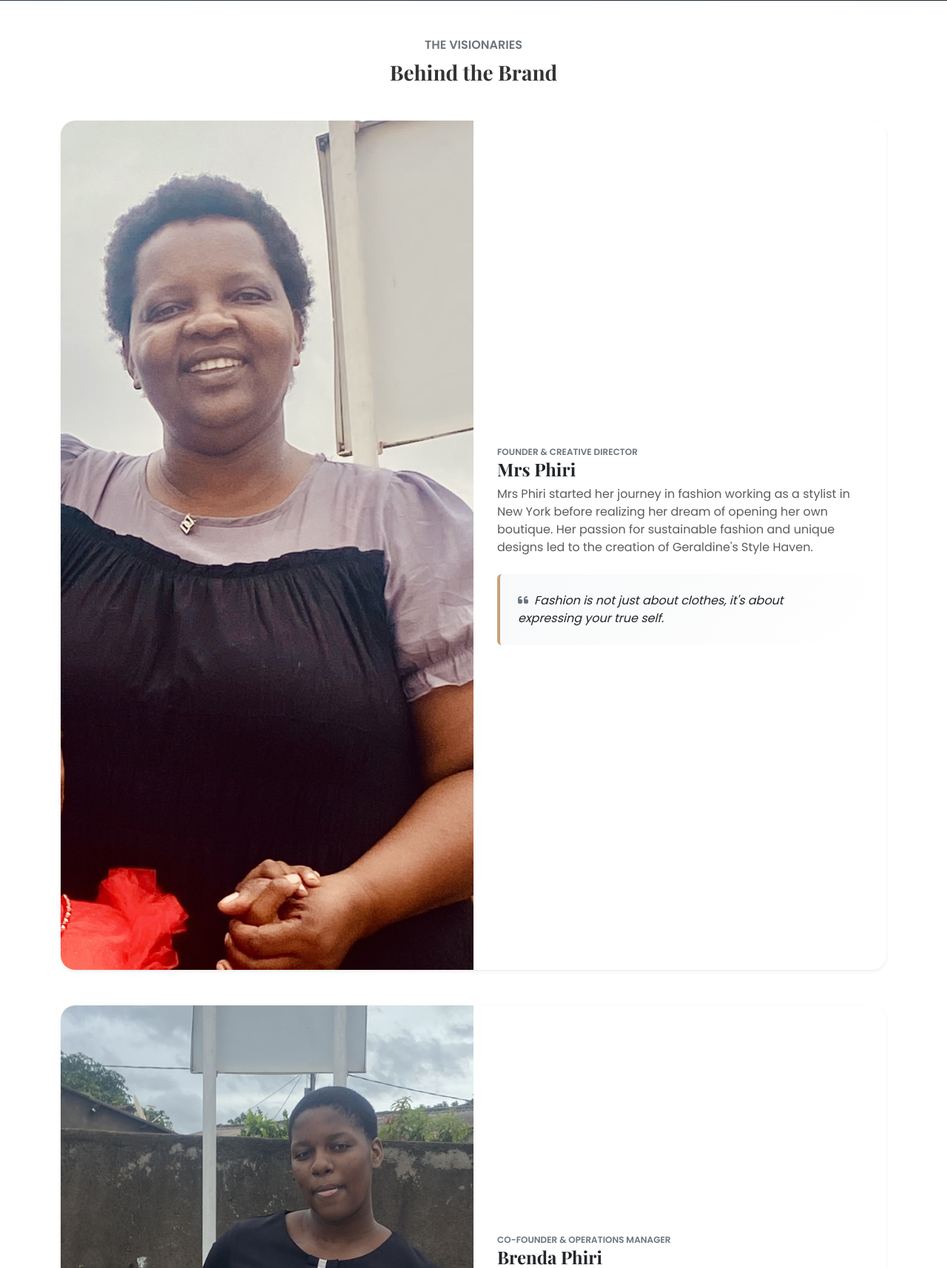
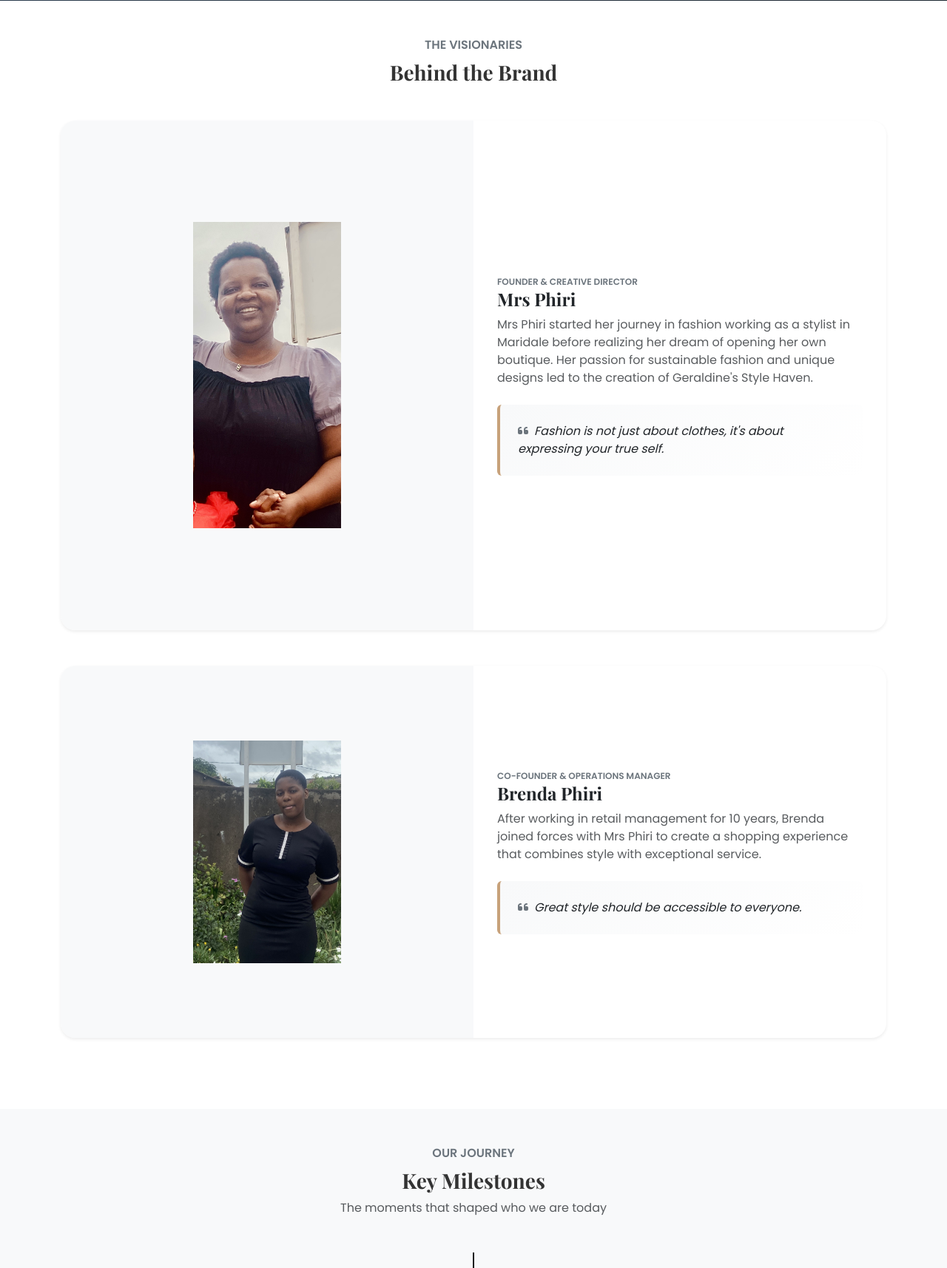
Before and after one commit to mapfumowesley27/GERALDINE-S-STYLE-HAVEN, a Flask app: page /stories in a window 1280 px wide. Shown: the part 227-1941 px from the top of the page at 74% size. Run offline with Flask 3, Linux system fonts and the light colour scheme; some libraries are stand-ins or nearby versions.

Commit message:
owners update

```diff
--- a/app.py
+++ b/app.py
@@ -745,17 +745,17 @@ def init_db():
         Owner(
             name="Mrs Phiri",
             role="Founder & Creative Director",
-            bio="With over 15 years in fashion, Geraldine brings her unique vision to every collection.",
+            bio="With over 15 years in fashion, Mrs Phiri brings her unique vision to every collection.",
             image="owners/IMG_1201.jpg",
-            story="Mrs Phiri started her journey in fashion working as a stylist in New York before realizing her dream of opening her own boutique. Her passion for sustainable fashion and unique designs led to the creation of Geraldine's Style Haven.",
+            story="Mrs Phiri started her journey in fashion working as a stylist in Norton before realizing her dream of opening her own boutique. Her passion for sustainable fashion and unique designs led to the creation of Geraldine's Style Haven.",
             quote="Fashion is not just about clothes, it's about expressing your true self."
         ),
         Owner(
             name="Brenda Phiri",
             role="Co-founder & Operations Manager",
-            bio="Brenda combines his business acumen with a love for fashion to ensure every customer has an amazing experience.",
+            bio="Brenda combines her business acumen with a love for fashion to ensure every customer has an amazing experience.",
             image="owners/IMG_1192.jpg",
-            story="After working in retail management for 10 years, Marcus joined forces with Geraldine to create a shopping experience that combines style with exceptional service.",
+            story="After working in retail management for 10 years, Brenda joined forces with Mrs Phiri to create a shopping experience that combines style with exceptional service.",
             quote="Great style should be accessible to everyone."
         )
     ]
@@ -882,17 +882,17 @@ def init_database():
             Owner(
                 name="Mrs Phiri",
                 role="Founder & Creative Director",
-                bio="With over 15 years in fashion, Geraldine brings her unique vision to every collection.",
+                bio="With over 15 years in fashion, Mrs Phiri brings her unique vision to every collection.",
                 image="owners/IMG_1201.jpg",
-                story="Mrs Phiri started her journey in fashion working as a stylist in New York before realizing her dream of opening her own boutique. Her passion for sustainable fashion and unique designs led to the creation of Geraldine's Style Haven.",
+                story="Mrs Phiri started her journey in fashion working as a stylist in Maridale before realizing her dream of opening her own boutique. Her passion for sustainable fashion and unique designs led to the creation of Geraldine's Style Haven.",
                 quote="Fashion is not just about clothes, it's about expressing your true self."
             ),
             Owner(
                 name="Brenda Phiri",
                 role="Co-founder & Operations Manager",
-                bio="Brenda combines his business acumen with a love for fashion to ensure every customer has an amazing experience.",
+                bio="Brenda combines her business acumen with a love for fashion to ensure every customer has an amazing experience.",
                 image="owners/IMG_1192.jpg",
-                story="After working in retail management for 10 years, Marcus joined forces with Geraldine to create a shopping experience that combines style with exceptional service.",
+                story="After working in retail management for 10 years, Brenda joined forces with Mrs Phiri to create a shopping experience that combines style with exceptional service.",
                 quote="Great style should be accessible to everyone."
             )
         ]
@@ -910,8 +910,7 @@ def init_database():
                 sizes="XS,S,M,L,XL",
                 colors="White,Black,Blush",
                 quantity=50,
-                in_stock=True
-            ),
+                in_stock=True       ),
             Product(
                 name="Premium Cotton T-Shirt",
                 price=29.99,
--- a/templates/about.html
+++ b/templates/about.html
@@ -39,7 +39,7 @@
         box-shadow: 0 20px 40px rgba(0,0,0,0.1);
     }
     .story-card img {
-        height: 350px;
+        height: 300px;
         object-fit: cover;
     }
     .value-icon {
@@ -148,7 +148,7 @@
             </div>
             <div class="col-lg-6">
                 <span class="text-uppercase text-secondary letter-spacing-2 fw-bold">Our Story</span>
-                <h3 class="fw-bold mb-3" style="font-family: 'Playfair Display', serif;">Curating Elegance Since 2015</h3>
+                <h3 class="fw-bold mb-3" style="font-family: 'Playfair Display', serif;">Curating Elegance Since 2011</h3>
                 <p class="lead text-muted mb-4">Geraldine's Style Haven was born from a simple vision: to bring timeless elegance to the modern woman's wardrobe.</p>
                 <p class="text-muted mb-4">What started as a small boutique has grown into a destination for discerning fashion lovers seeking quality pieces that transcend seasonal trends. We believe that true style isn't about following trends—it's about investing in pieces that make you feel confident and elegant for years to come.</p>
                 <p class="text-muted mb-0">Every piece in our collection is carefully selected for its quality, craftsmanship, and timeless appeal, sourced from artisans and designers who share our commitment to excellence.</p>
@@ -162,7 +162,7 @@
     <div class="container">
         <div class="row g-4 text-center">
             <div class="col-6 col-md-3">
-                <div class="stat-counter" data-count="10">10</div>
+                <div class="stat-counter" data-count="10">15</div>
                 <p class="text-muted mb-0">Years of Excellence</p>
             </div>
             <div class="col-6 col-md-3">
--- a/templates/checkout.html
+++ b/templates/checkout.html
@@ -71,7 +71,7 @@
                                 <div class="input-group">
                                     <span class="input-group-text">+263</span>
                                     <input type="tel" class="form-control" id="customer_phone" name="customer_phone"
-                                           placeholder="77XXXXXXXX" pattern="[0-9]{9}" required>
+                                           placeholder="077XXXXXXXX" pattern="[0-9]{9}" required>
                                 </div>
                                 <div class="form-text">Enter your Ecocash registered number (e.g., 771234567)</div>
                             </div>
--- a/templates/index.html
+++ b/templates/index.html
@@ -25,7 +25,7 @@
                     <div class="container h-100">
                         <div class="row h-100 align-items-center">
                             <div class="col-lg-6 text-white">
-                                <h1 class="display-4 fw-bold mb-3">Summer Collection 2024</h1>
+                                <h1 class="display-4 fw-bold mb-3">Summer Collection 2026</h1>
                                 <p class="lead mb-3">Light, breezy, and effortlessly chic. Explore our latest arrivals.</p>
                                 <a href="{{ url_for('products') }}" class="btn btn-light btn-lg px-5 py-3">Explore</a>
                             </div>
@@ -136,7 +136,7 @@
             </div>
             <div class="col-lg-6">
                 <h2 class="h3 fw-bold mb-3">Our Story</h2>
-                <p class="lead mb-4">Founded in 2020, GERALDINE'S STYLE HAVEN began as a dream to bring curated, sustainable fashion to our community.</p>
+                <p class="lead mb-4">Founded in 2011, GERALDINE'S STYLE HAVEN began as a dream to bring curated, sustainable fashion to our community.</p>
                 <p class="text-muted mb-4">What started as a small boutique has grown into a destination for fashion lovers who appreciate quality, style, and ethical production. Every piece in our collection is carefully selected to ensure it meets our high standards for design and sustainability.</p>
                 <a href="{{ url_for('about') }}" class="btn btn-dark">Read More About Us</a>
             </div>
--- a/templates/stories.html
+++ b/templates/stories.html
@@ -24,18 +24,18 @@
         box-shadow: 0 20px 40px rgba(0,0,0,0.1);
     }
     .story-card-horizontal .image-container {
-        height: 400px;
+        height: 280px;
         background-color: #f8f9fa;
         display: flex;
         align-items: center;
         justify-content: center;
     }
     .story-card-horizontal img {
-        max-width: 100%;
-        max-height: 100%;
+        max-width: 60%;
+        max-height: 60%;
         width: auto;
         height: auto;
-        object-fit: contain;
+        object-fit: cover;
     }
     .story-card-horizontal .card-body {
         padding: 2rem;
@@ -115,9 +115,14 @@
         border-radius: 20px;
         font-weight: 600;
     }
+    @media (min-width: 1200px) {
+        .story-card-horizontal .image-container {
+            height: 250px;
+        }
+    }
     @media (max-width: 992px) {
         .story-card-horizontal .image-container {
-            height: 300px;
+            height: 250px;
         }
     }
     @media (max-width: 768px) {
@@ -195,16 +200,16 @@
         <div class="row justify-content-center">
             <div class="col-lg-8">
                 <div class="timeline">
-                    <!-- 2020 -->
+                    <!-- 2011 -->
                     <div class="timeline-item mb-4">
                         <div class="timeline-dot"></div>
                         <div class="timeline-card card shadow-sm">
                             <div class="card-body">
                                 <div class="d-flex justify-content-between align-items-start mb-2">
-                                    <span class="badge bg-primary">2020</span>
+                                    <span class="badge bg-primary">2011</span>
                                 </div>
                                 <h6 class="fw-bold mb-2">The Beginning</h6>
-                                <p class="text-muted mb-0">Geraldine opens the first Style Haven boutique in downtown New York, starting with a curated selection of 50 premium pieces.</p>
+                                <p class="text-muted mb-0">Mrs Phiri opens the first Style Haven boutique in Katanga Norton along Speed market place, starting with a curated selection of 50 premium pieces.</p>
                             </div>
                         </div>
                     </div>
@@ -216,7 +221,7 @@
                             <div class="card-body">
                                 <span class="badge bg-success mb-2">2021</span>
                                 <h6 class="fw-bold mb-2">Growing Together</h6>
-                                <p class="text-muted mb-0">Marcus joins as co-founder, expanding our collection to include menswear and unisex lines, doubling our product range.</p>
+                                <p class="text-muted mb-0">Brenda joins as co-founder, expanding our collection to include menswear and unisex lines, doubling our product range.</p>
                             </div>
                         </div>
                     </div>
@@ -233,7 +238,7 @@
                         </div>
                     </div>
 
-                    <!-- 2023 -->
+                    <!-- 2024 -->
                     <div class="timeline-item mb-4">
                         <div class="timeline-dot"></div>
                         <div class="timeline-card card shadow-sm">
@@ -245,14 +250,14 @@
                         </div>
                     </div>
 
-                    <!-- 2024 -->
+                    <!-- 2026 -->
                     <div class="timeline-item">
                         <div class="timeline-dot"></div>
                         <div class="timeline-card card shadow-sm">
                             <div class="card-body">
-                                <span class="badge bg-dark mb-2">2024</span>
+                                <span class="badge bg-dark mb-2">2026</span>
                                 <h6 class="fw-bold mb-2">Community First</h6>
-                                <p class="text-muted mb-0">Celebrating 4 years of style, community, and sustainable fashion. Over 5,000 happy customers worldwide.</p>
+                                <p class="text-muted mb-0">Celebrating 11 years of style, community, and sustainable fashion. Over 5,000 happy customers worldwide.</p>
                             </div>
                         </div>
                     </div>
```
